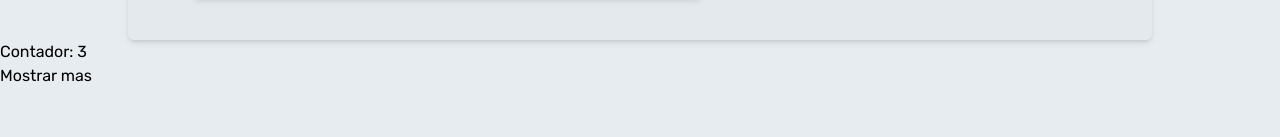
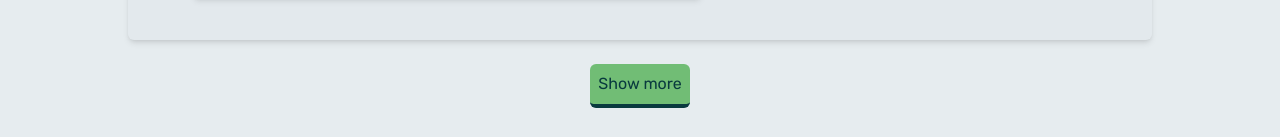
Before and after one commit to Luiscarlosvd/luiscarlosvd-portfolio, a React (Vite) app: page / in a window 1280 px wide. Shown: the part 2177-2314 px from the top of the page. Built offline with nearby package versions, Linux system fonts and the light colour scheme.

Commit message:
Add styles for buttons  show more and less

```diff
--- a/src/components/ProjectList.jsx
+++ b/src/components/ProjectList.jsx
@@ -38,10 +38,10 @@ const ProjectList = () => {
           />
         ))}
       </div>
-      <p>Contador: {count}</p>
-      { count === projects.length && <button onClick={decrementCount}>Mostrar menos</button>}
-      { count < projects.length && <button onClick={incrementCount}>Mostrar mas</button>}
-
+      <div className="text-center mt-6">
+        { count === projects.length && <button className='bg-mantis bg-opacity-90 p-2 rounded-md text-midnight-green border-b-4 border-midnight-green' onClick={decrementCount}>Show less</button>}
+        { count < projects.length && <button className='bg-mantis bg-opacity-90 p-2 rounded-md text-midnight-green border-b-4 border-midnight-green' onClick={incrementCount}>Show more</button>}
+      </div>
     </section>
   )
 }
```
